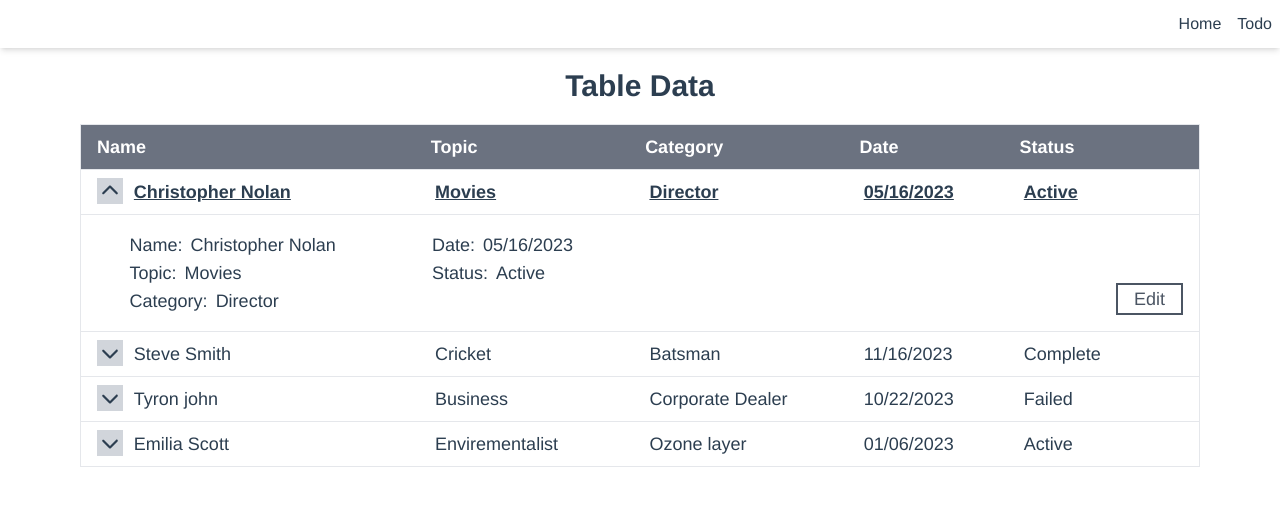
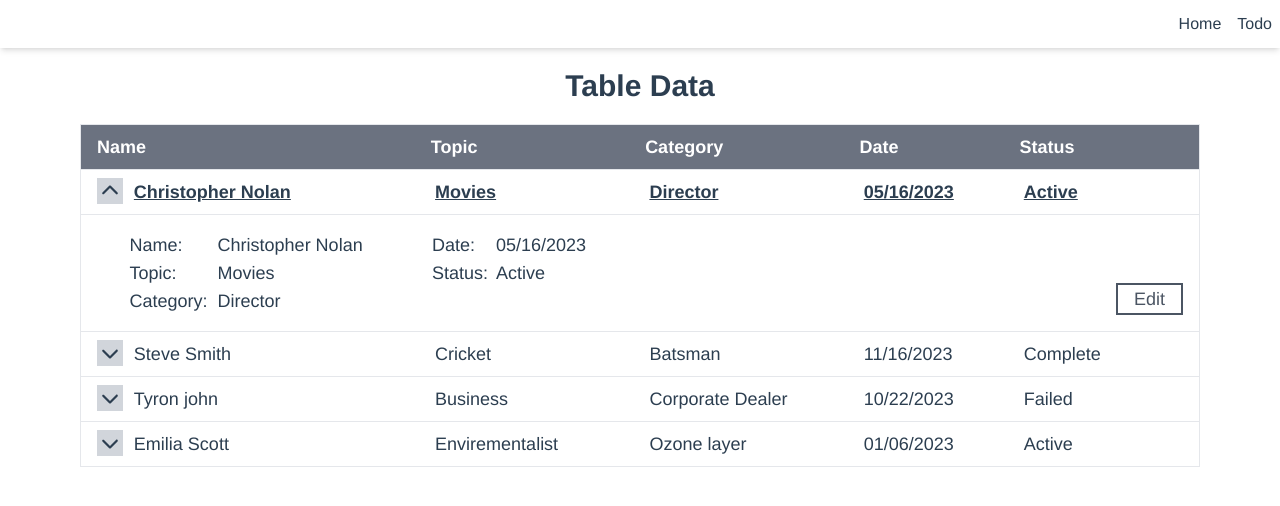
Before and after one commit to vkrm-segta/first-vue-project, a Vue app: page / in a window 1280 px wide. Both pictures are taken after a click on the element 110 px from the left and 191 px from the top of the page. Shown: the top 506 px of the page. Built offline with nearby package versions, Linux system fonts and the light colour scheme.

Commit message:
fixed ui consistancy of table items

```diff
--- a/src/pages/table/TableDesc.vue
+++ b/src/pages/table/TableDesc.vue
@@ -1,58 +1,72 @@
 <template>
   <div class="flex items-start w-full border border-t-0 text-lg py-4 px-4">
     <div class="flex flex-col w-[26%] ml-[3%]">
-      <h1 class="flex font-medium">
-        Name:
-        <span v-if="!edit" class="font-normal ml-2">{{ data?.name }}</span>
+      <div class="flex">
+        <div class="w-20 font-medium mr-2">
+          <h1 class="flex">Name:</h1>
+          <h1 class="flex" :class="edit ? 'mt-1.5' : 'mt-0'">Topic:</h1>
+          <h1 class="flex" :class="edit ? 'mt-1.5' : 'mt-0'">Category:</h1>
+        </div>
+        <div>
+          <div class="flex">
+            <span v-if="!edit" class="font-normal">{{ data?.name }}</span>
             <input
               v-else
               v-model="newData.name"
               type="text"
-          class="font-normal border border-black px-2 ml-2 outline-none"
+              class="font-normal border border-black px-2 outline-none"
             />
-      </h1>
-      <h1 class="flex items-center font-medium">
-        Topic:
-        <span v-if="!edit" class="font-normal ml-2">{{ data?.topic }}</span>
+          </div>
+          <div class="flex">
+            <span v-if="!edit" class="font-normal">{{ data?.topic }}</span>
             <input
               v-else
               v-model="newData.topic"
               type="text"
-          class="font-normal ml-2 border border-black px-2 mt-1 outline-none"
+              class="font-normal border border-black px-2 mt-1 outline-none"
             />
-      </h1>
-      <h1 class="flex items-center font-medium">
-        Category:
-        <span v-if="!edit" class="font-normal ml-2">{{ data?.category }}</span>
+          </div>
+          <div class="flex">
+            <span v-if="!edit" class="font-normal">{{ data?.category }}</span>
             <input
               v-else
               v-model="newData.category"
               type="text"
-          class="font-normal ml-2 border border-black px-2 mt-1 outline-none"
+              class="font-normal border border-black px-2 mt-1 outline-none"
             />
-      </h1>
           </div>
-    <div class="flex flex-col w-[40%] ml-5">
-      <h1 class="flex items-center font-medium">
-        Date:
+        </div>
+      </div>
+    </div>
+    <div class="w-[40%] ml-5">
+      <div class="flex">
+        <div class="w-10 font-medium mr-4">
+          <h1 class="flex">Date:</h1>
+          <h1 class="flex" :class="edit ? 'mt-1.5' : 'mt-0'">Status:</h1>
+        </div>
+        <div>
+          <div class="flex">
             <span v-if="!edit" class="font-normal ml-2">{{ data?.date }}</span>
             <input
               v-else
               v-model="newData.date"
               type="text"
-          class="font-normal ml-2 border border-black px-2 outline-none"
+              class="font-normal border border-black px-2 ml-2 outline-none"
             />
-      </h1>
-      <h1 class="flex items-center font-medium">
-        Status:
-        <span v-if="!edit" class="font-normal ml-2">{{ data?.status }}</span>
+          </div>
+          <div class="flex">
+            <span v-if="!edit" class="font-normal ml-2">{{
+              data?.status
+            }}</span>
             <input
               v-else
               v-model="newData.status"
               type="text"
-          class="font-normal ml-2 border border-black px-2 mt-1 outline-none"
+              class="font-normal border border-black px-2 mt-1 ml-2 outline-none"
             />
-      </h1>
+          </div>
+        </div>
+      </div>
     </div>
 
     <div class="flex ml-auto mt-auto">
```
Lines whose indentation alone changed are shown as unchanged.
